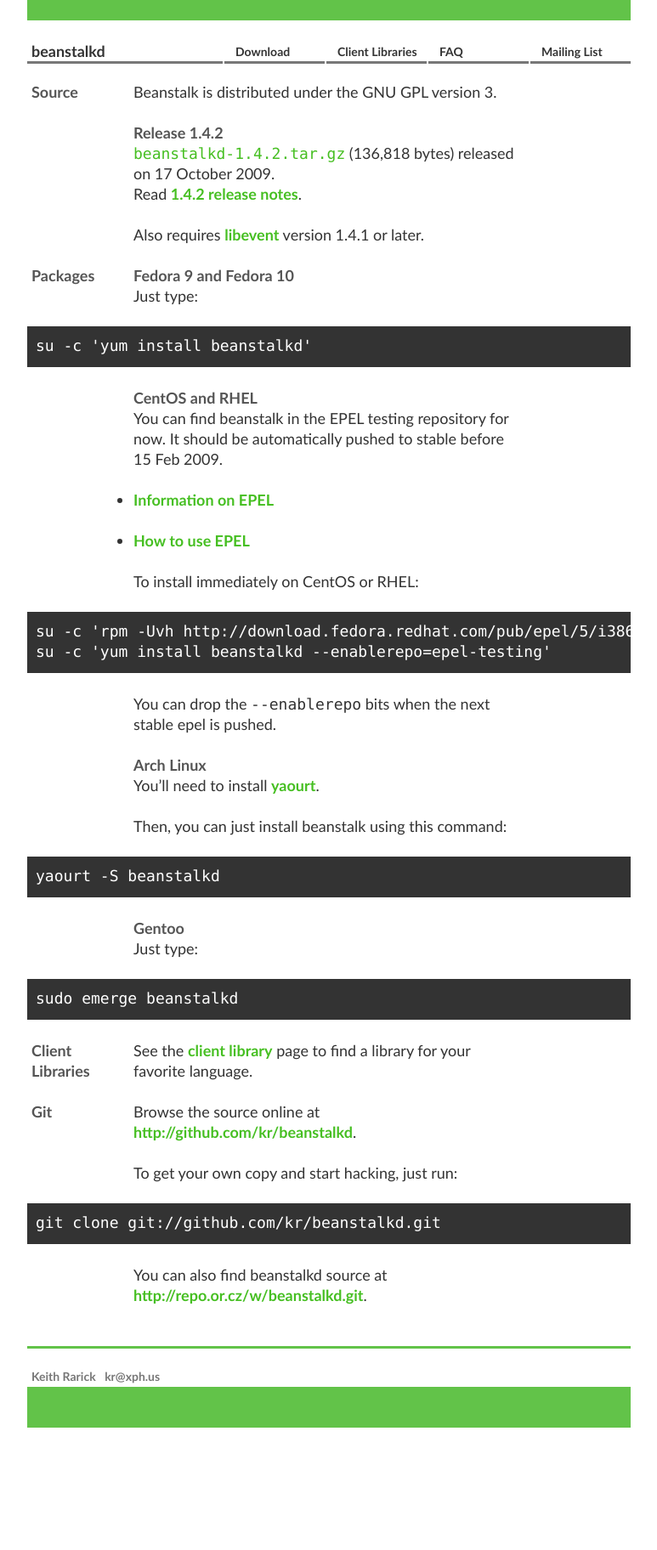
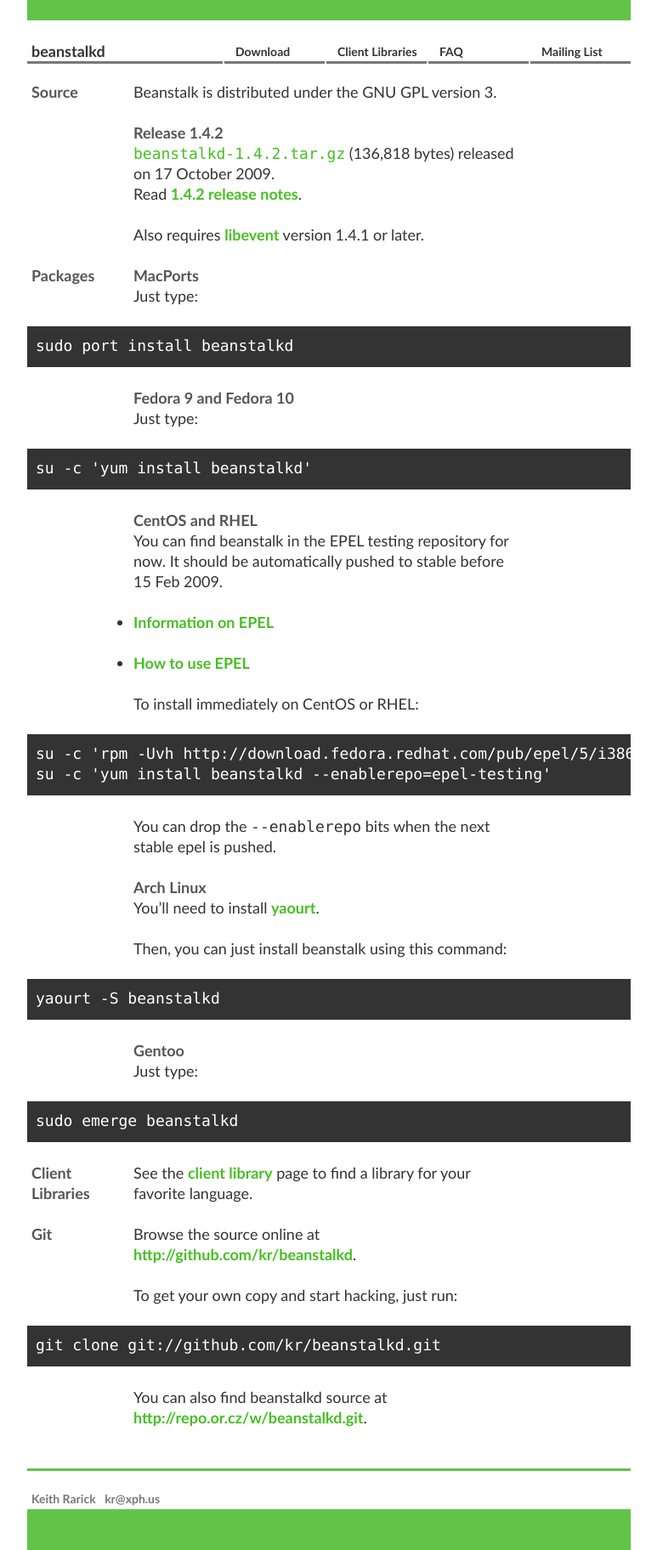
Before and after one commit to beanstalkd/beanstalkd, a Jekyll site: the page built from download.md, in a window 1280 px wide. Shown: the whole page at 85% size, without its empty margins (253-1026 px from the left). Built offline with Jekyll 4.4.1, drawn with Linux system fonts in a browser that asks for light colours; comment, search, counter and statistics services are not loaded; before the commit the page ends 1680 px from its top, so only the background shows below that.

Commit message:
Add instructions for MacPorts installation.
Thanks to Nick Ludlam for this.

```diff
--- a/download.md
+++ b/download.md
@@ -27,6 +27,12 @@
 version 1.4.1 or later.
 
 ## Packages
+
+### MacPorts
+
+Just type:
+
+    sudo port install beanstalkd
 
 ### Fedora 9 and Fedora 10
 
```
